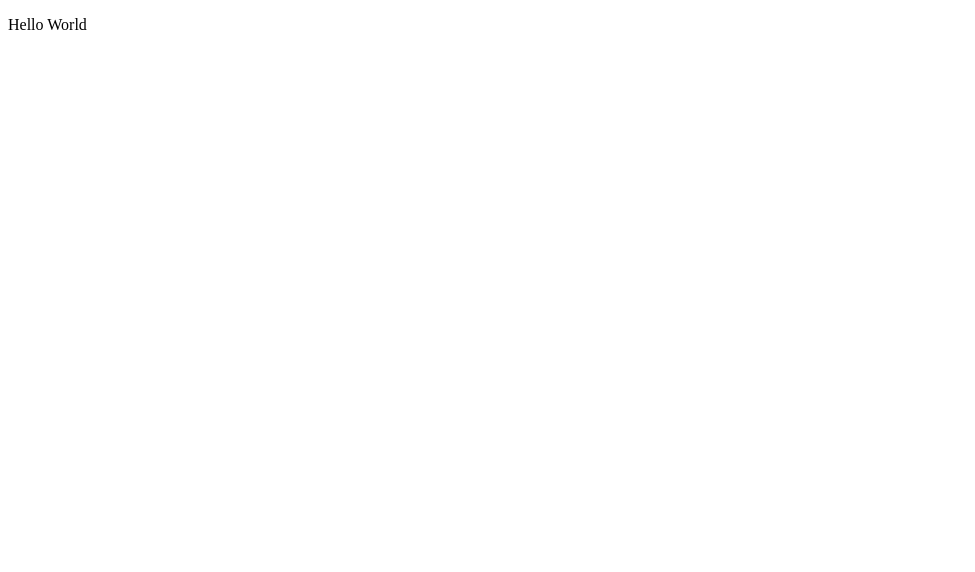
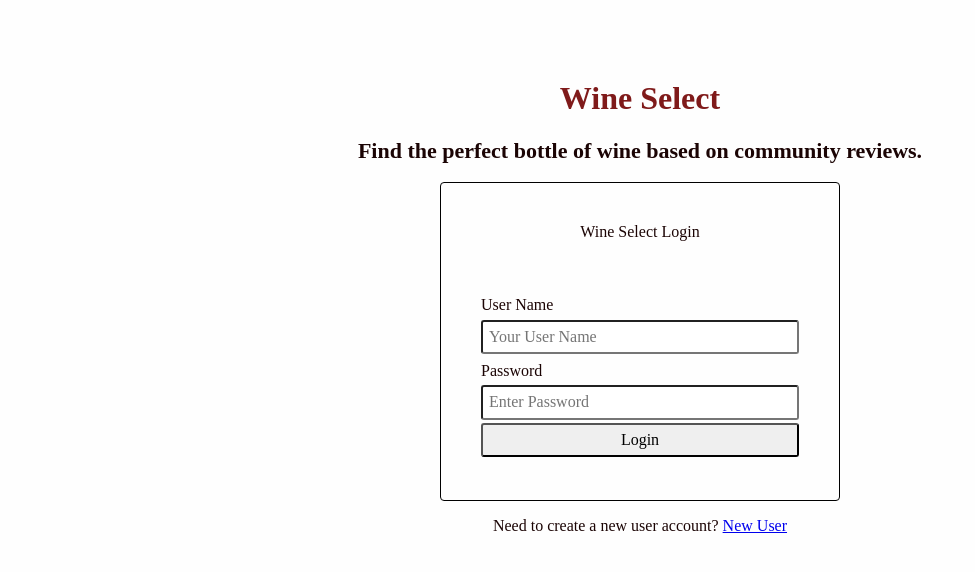
Before and after one commit to RyanOkamuro/wine_select, a website: page public/index.html in a window 1280 px wide. Shown: the whole page, without its empty margins (0-975 px from the left). Drawn offline with nearby package versions, Linux system fonts and the light colour scheme.

Commit message:
Update landing page

```diff
--- /dev/null
+++ b/public/index.css
@@ -0,0 +1,61 @@
+* {
+  box-sizing: border-box;
+  }
+
+  html, body {
+    color: #1B0404;
+    background-color: #FEFEFE;
+  }
+
+  .heading {
+      color: #7F1A1A;
+      margin: 10px auto;
+      text-align: center;
+  }
+
+  h1 {
+      margin-top: 80px;
+  }
+
+  h2 {
+      color: #1B0404;
+      font-size: 22px;
+  }
+
+  fieldset {
+      padding: 0;
+      border: 0;
+      margin: 0;
+  }
+
+  .signup-form {
+      width: 400px;
+      padding: 40px;
+      border-radius: 4px;
+      margin: 0 auto;
+      border: 1px solid black;
+  }
+
+  .signup-form legend {
+      width: 100%;
+      text-align: center;
+      margin: 0 auto 50px;
+  }
+
+  .signup-form label {
+      display: block;
+      margin-bottom: 5px;
+      margin-top: 5px;
+  }
+
+  .signup-form input, .signup-form button {
+      width: 100%;
+      padding: 6px;
+      border-radius: 3px;
+      margin-bottom: 3px;
+  }
+
+  .footer {
+    text-align: center;
+    margin: 15px auto;
+  }
--- a/public/index.html
+++ b/public/index.html
@@ -1,9 +1,37 @@
 <!DOCTYPE html>
-<html>
+<html lang="en">
 <head>
-	<title></title>
+    <meta charset="utf-8">
+    <meta name="viewport" content="width=device-width, initial-scale=1.0">
+    <link rel="stylesheet" href="https://cdnjs.cloudflare.com/ajax/libs/normalize/4.2.0/normalize.min.css">
+    <link rel="icon" type="image/png" href="https://freeiconshop.com/wp-content/uploads/edd/wine-glass-outline-filled.png">
+	<title>Wine Select</title>
+    <link href="index.css" rel="stylesheet" type="text/css" />
 </head>
 <body>
-    <p>Hello World</p>
+    <header role="banner" class="heading">
+        <h1>Wine Select</h1>
+        <h2>Find the perfect bottle of wine based on community reviews.</h2>
+    </header>
+    <form role="form" class="signup-form">
+        <fieldset name="login">
+            <legend>Wine Select Login</legend>
+            <label for="js-user-name" class="user">User Name</label>
+            <input placeholder="Your User Name" type="text" name="js-user-name" id="js-user-name" required/>
+            <label for="js-user-password" class="password">Password</label>
+            <input placeholder="Enter Password" type="password" name="js-user-password" id="js-user-password" required/>
+            <button role="button" type="submit" class="js-submit-button">Login</button>
+        </fieldset>
+    </form>
+    <footer role="contentinfo" class="footer">
+        <p>Need to create a new user account? <a href="/login">New User</a></p>
+    </footer>
+    <main role="main">
+        <section role="region" id="red-white" aria-live="assertive" hidden></section>
+        <section role="region" id="wineList" aria-live="assertive" hidden></section>
+        <section role="region" id="wineDetails" aria-live="assertive" hidden></section>
+    </main>
+<script src="https://ajax.googleapis.com/ajax/libs/jquery/3.3.1/jquery.min.js"></script>
+<script src="app.js"></script>
 </body>
 </html>
```
